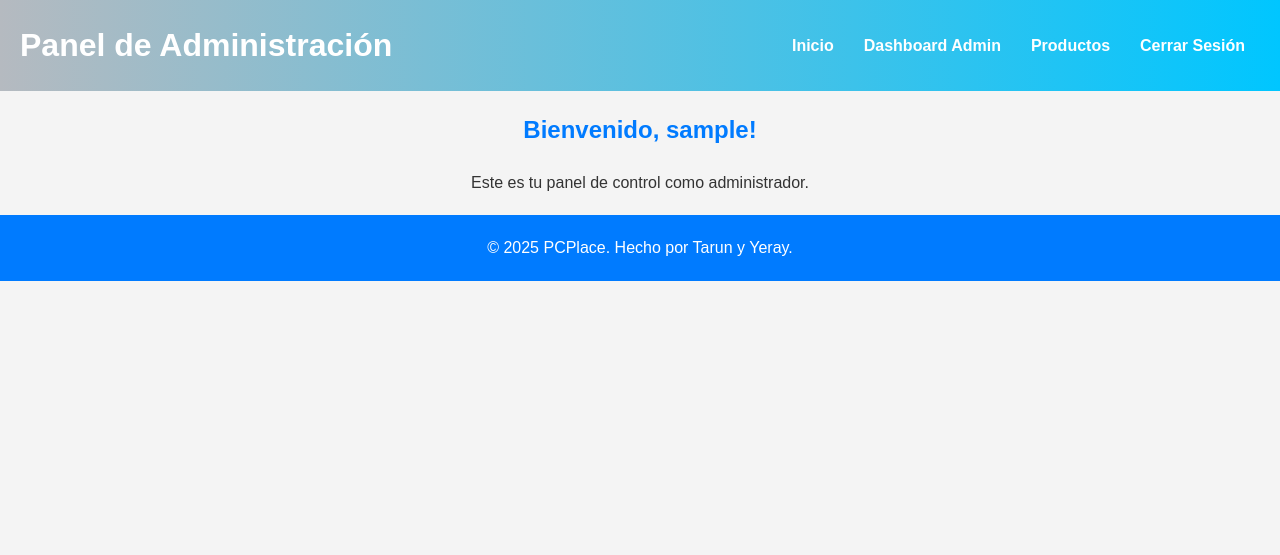
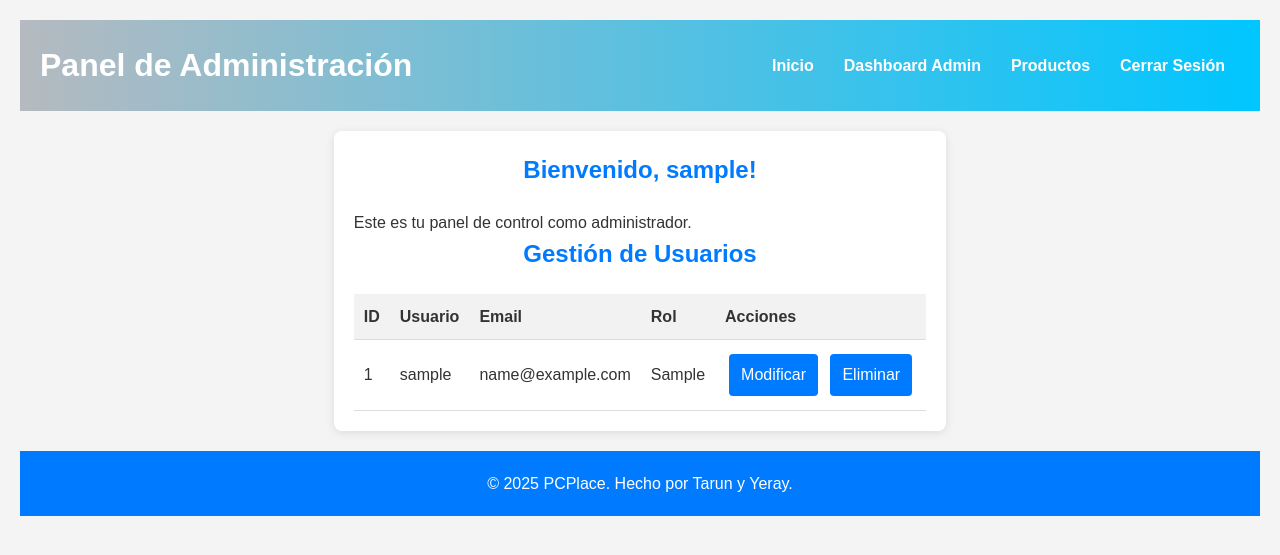
Before and after one commit to yerayq34/PCplace, a PHP site: page /admin_dashboard.php in a window 1280 px wide. Shown: the top 555 px of the page. Run offline with PHP 8.4, Linux system fonts and the light colour scheme; the visitor is signed in with stand-in values (Sample User, id 1); tables that the repository leaves empty or names only in its code hold one stand-in row (values such as "Sample post").

Commit message:
He modificado el panel de admin para podrr modificar y eliminar usuarios.

```diff
--- a/admin_dashboard.php
+++ b/admin_dashboard.php
@@ -1,11 +1,17 @@
 <?php
-session_start(); // Iniciar la sesión
+session_start();
 
-// Verificar si el usuario es admin
-if (!isset($_SESSION['username']) || $_SESSION['rol'] !== 'admin') { // Cambiado a 'rol'
-    header("Location: login.php"); // Redirigir si no es admin
+if (!isset($_SESSION['username']) || $_SESSION['rol'] !== 'admin') {
+    header("Location: login.php");
     exit();
 }
+
+include 'db.php';
+
+// Obtener todos los usuarios
+$stmt = $conn->prepare("SELECT iduser, username, email, rol FROM users");
+$stmt->execute();
+$result = $stmt->get_result();
 ?>
 
 <!DOCTYPE html>
@@ -15,6 +21,53 @@ if (!isset($_SESSION['username']) || $_SESSION['rol'] !== 'admin') { // Cambiado
     <meta name="viewport" content="width=device-width, initial-scale=1.0">
     <link rel="stylesheet" href="styles.css">
     <title>Dashboard Admin</title>
+    <style>
+        body {
+            font-family: Arial, sans-serif;
+            background-color: #f4f4f4;
+            margin: 0;
+            padding: 20px;
+        }
+        .container {
+            max-width: 1000px;
+            margin: 0 auto;
+            background: #fff;
+            padding: 20px;
+            border-radius: 8px;
+            box-shadow: 0 2px 10px rgba(0, 0, 0, 0.1);
+        }
+        h1, h2 {
+            text-align: center;
+        }
+        table {
+            width: 100%;
+            border-collapse: collapse;
+            margin-top: 20px;
+        }
+        th, td {
+            padding: 10px;
+            border-bottom: 1px solid #ddd;
+            text-align: left;
+        }
+        th {
+            background-color: #f2f2f2;
+        }
+        .button {
+            display: inline-block;
+            padding: 8px 12px;
+            margin: 4px;
+            background-color: #007BFF;
+            color: white;
+            text-decoration: none;
+            border-radius: 4px;
+        }
+        .button:hover {
+            background-color: #0056b3;
+        }
+        nav a {
+            margin-right: 15px;
+        }
+    </style>
 </head>
 <body>
     <header>
@@ -28,8 +81,35 @@ if (!isset($_SESSION['username']) || $_SESSION['rol'] !== 'admin') { // Cambiado
     </header>
     <main>
         <div class="container">
-            <h2>Bienvenido, <?php echo htmlspecialchars($_SESSION['username']); ?>!</h2>
+            <h2>Bienvenido, <?= htmlspecialchars($_SESSION['username']) ?>!</h2>
             <p>Este es tu panel de control como administrador.</p>
+
+            <h2>Gestión de Usuarios</h2>
+            <table>
+                <thead>
+                    <tr>
+                        <th>ID</th>
+                        <th>Usuario</th>
+                        <th>Email</th>
+                        <th>Rol</th>
+                        <th>Acciones</th>
+                    </tr>
+                </thead>
+                <tbody>
+                    <?php while ($user = $result->fetch_assoc()): ?>
+                        <tr>
+                            <td><?= $user['iduser'] ?></td>
+                            <td><?= htmlspecialchars($user['username']) ?></td>
+                            <td><?= htmlspecialchars($user['email']) ?></td>
+                            <td><?= $user['rol'] ?></td>
+                            <td>
+                                <a class="button" href="modificar_usuario.php?id=<?= $user['iduser'] ?>">Modificar</a>
+                                <a class="button" href="eliminar_usuario.php?id=<?= $user['iduser'] ?>" onclick="return confirm('¿Eliminar usuario?')">Eliminar</a>
+                            </td>
+                        </tr>
+                    <?php endwhile; ?>
+                </tbody>
+            </table>
         </div>
     </main>
     <footer>
```
